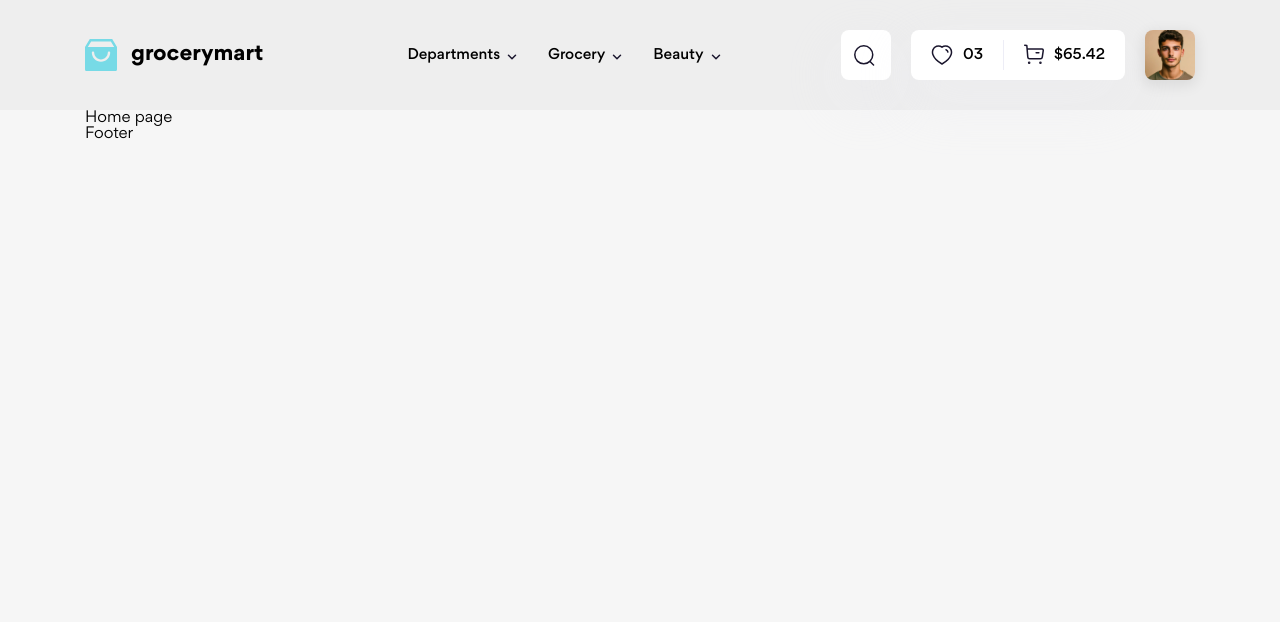
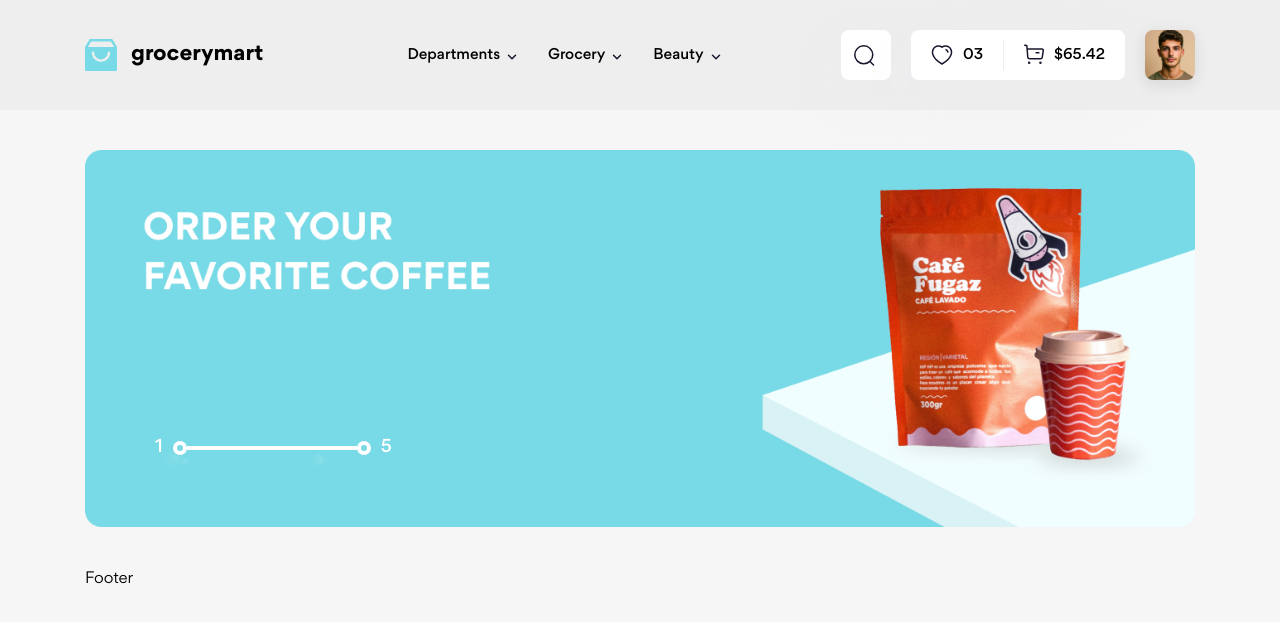
Before and after one commit to nhthanhhuy/html_css_08, a website: page index.html in a window 1280 px wide. Drawn offline with Linux system fonts and the light colour scheme.

Commit message:
Làm phần Slideshow #1

```diff
--- a/index.html
+++ b/index.html
@@ -32,8 +32,29 @@
         </script>
 
         <div class="container">
-            <!-- Main -->
-            <h1>Home page</h1>
+            <!-- Slide show -->
+
+            <div class="slideshow">
+                <div class="slideshow__inner">
+                    <div class="slideshow__item">
+                        <img src="./assets/img/slideshow/item-1.png" alt="" class="slideshow__img" />
+                    </div>
+
+                    <div class="slideshow__item">
+                        <img src="./assets/img/slideshow/item-1.png" alt="" class="slideshow__img" />
+                    </div>
+
+                    <div class="slideshow__item">
+                        <img src="./assets/img/slideshow/item-1.png" alt="" class="slideshow__img" />
+                    </div>
+                </div>
+
+                <div class="slideshow__page">
+                    <span class="slideshow__num"> 1 </span>
+                    <span class="slideshow__slider"></span>
+                    <span class="slideshow__num"> 5 </span>
+                </div>
+            </div>
 
             <!-- Footer -->
             <footer id="footer"></footer>
--- a/scss/components/_index.scss
+++ b/scss/components/_index.scss
@@ -1,2 +1,3 @@
 @forward "./logo";
 @forward "./dropdown";
+@forward "./slideshow";
--- /dev/null
+++ b/scss/components/_slideshow.scss
@@ -0,0 +1,64 @@
+.slideshow {
+    position: relative;
+    margin: 40px 0;
+
+    &__inner {
+        display: flex;
+        overflow: hidden;
+    }
+
+    &__item {
+        flex-shrink: 0;
+        width: 100%;
+    }
+
+    &__img {
+        width: 100%;
+    }
+
+    &__page {
+        display: flex;
+        align-items: center;
+        column-gap: 24px;
+        position: absolute;
+        bottom: 70px;
+        left: 70px;
+    }
+
+    &__num {
+        font-size: 1.8rem;
+        font-weight: 500;
+        line-height: 1.44;
+        color: #fff;
+    }
+
+    &__slider {
+        position: relative;
+        width: 170px;
+        height: 4px;
+        background: #fff;
+        flex-shrink: 0;
+
+        &::before,
+        &::after {
+            content: "";
+            position: absolute;
+            top: 50%;
+            transform: translateY(-50%);
+
+            width: 14px;
+            height: 14px;
+            background: #77dae6;
+            border: solid 4px #fff;
+            border-radius: 50%;
+        }
+
+        &::before {
+            left: -14px;
+        }
+
+        &::after {
+            right: -14px;
+        }
+    }
+}
```
Also changed, not shown: assets/css/main.css, assets/img/slideshow/item-1.png (added), 1 other file.
